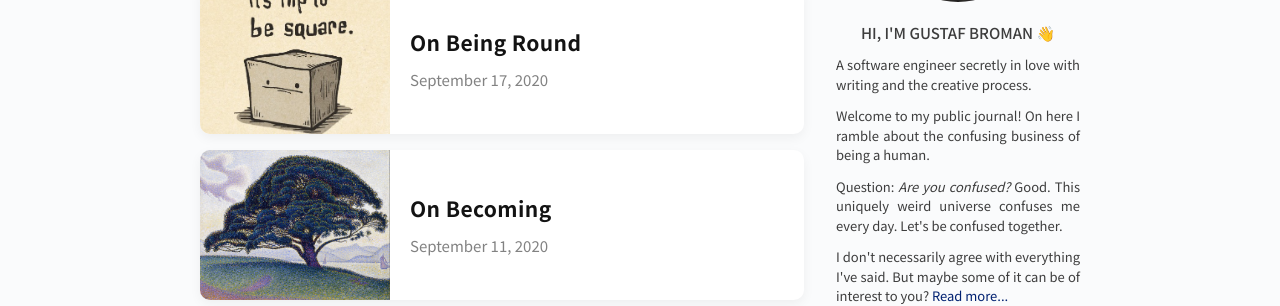
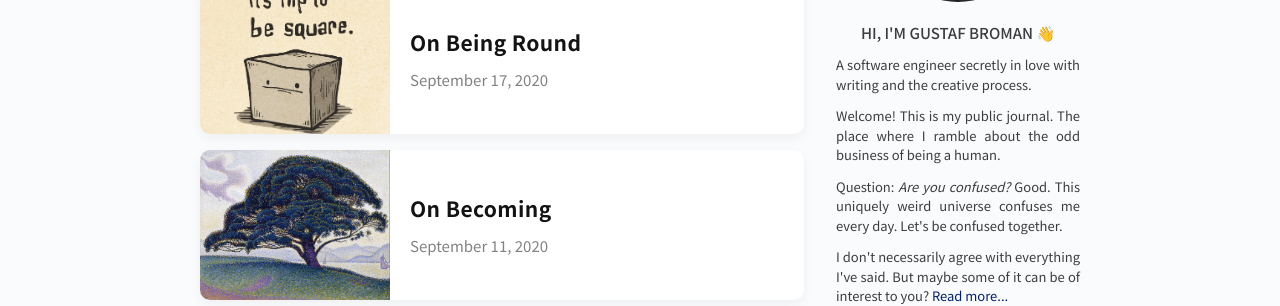
Before and after one commit to gdbroman/broman.blog, a Jekyll site: the page built from index.html, in a window 1280 px wide. Shown: the part 248-554 px from the top of the page. Built offline with Jekyll 4.4.1, drawn with Linux system fonts in a browser that asks for light colours.

Commit message:
description update 999

```diff
--- a/_includes/sidebar.html
+++ b/_includes/sidebar.html
@@ -9,7 +9,7 @@
         A software engineer secretly in love with writing and the creative process.
     </p>
     <p>
-        Welcome to my public journal! On here I ramble about the confusing business of being a human.
+        Welcome! This is my public journal. The place where I ramble about the odd business of being a human.
     </p>
     <p>
         Question: <i>Are you confused?</i> Good. This uniquely weird universe confuses me every day. Let's be confused together.
```
